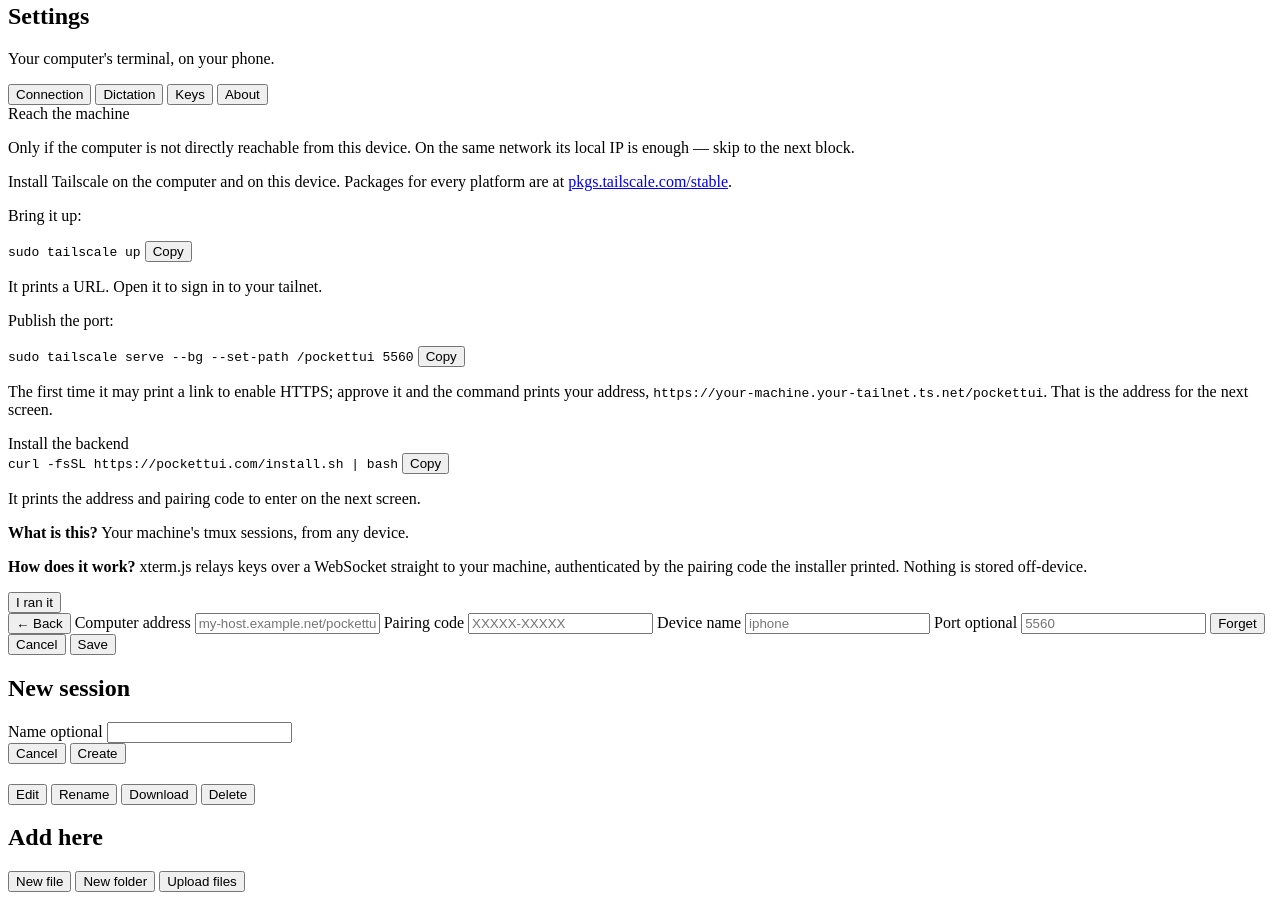
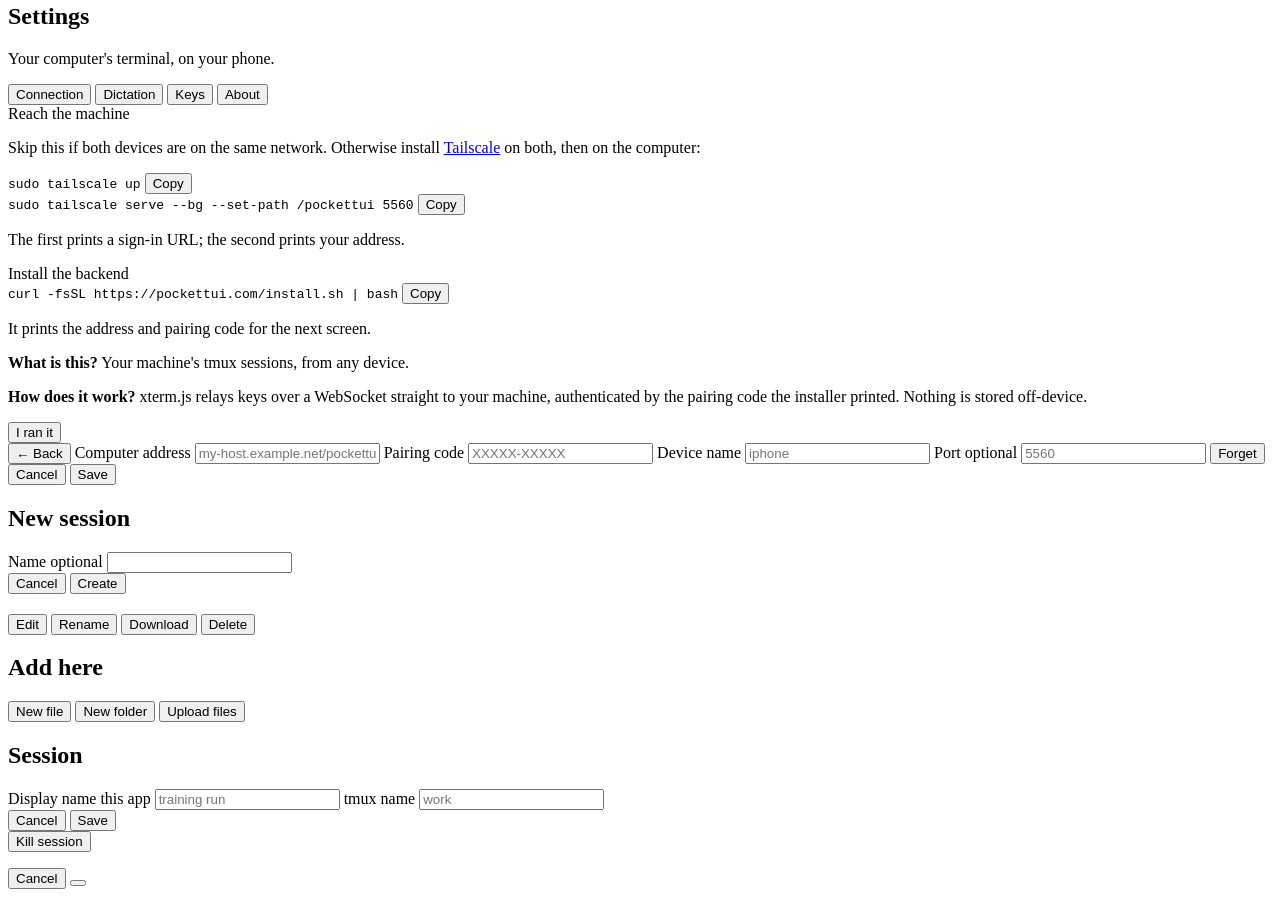
Before and after one commit to saidwivedi/PocketTUI, a plain HTML site: page src/mobile/index.src.html in a window 1280 px wide. Shown: the part 3177-4083 px from the top of the page. Drawn offline with Linux system fonts and the light colour scheme; files whose address does not match are found by name.

Commit message:
First run: shorter step one, Try demo level with the title
The Tailscale block is one sentence, two commands and one line of what they
print. The demo button moves up 4px so it centres on the sheet title.

```diff
--- a/src/mobile/index.src.html
+++ b/src/mobile/index.src.html
@@ -602,36 +602,27 @@
          pipe a stranger's script into bash. -->
     <div id="setup-step-run">
       <div class="sheet-install" id="sheet-install">
-        <!-- The same guide as the landing page's Install section, in the order
-             it has to happen: a machine the phone cannot reach is not fixed by
-             an installer, so the network comes first and the backend second. -->
+        <!-- Network first, backend second: a machine the phone cannot reach is
+             not fixed by an installer. -->
         <label>Reach the machine</label>
-        <p>Only if the computer is not directly reachable from this device. On the
-          same network its local IP is enough &mdash; skip to the next block.</p>
-        <p>Install Tailscale on the computer and on this device. Packages for every
-          platform are at <a href="https://pkgs.tailscale.com/stable/" target="_blank"
-          rel="noopener">pkgs.tailscale.com/stable</a>.</p>
-        <p>Bring it up:</p>
+        <p>Skip this if both devices are on the same network. Otherwise install
+          <a href="https://pkgs.tailscale.com/stable/" target="_blank"
+          rel="noopener">Tailscale</a> on both, then on the computer:</p>
         <div class="cmd">
           <code id="cmd-ts-up">sudo tailscale up</code>
           <button type="button" data-copy="cmd-ts-up">Copy</button>
         </div>
-        <p>It prints a URL. Open it to sign in to your tailnet.</p>
-        <p>Publish the port:</p>
         <div class="cmd">
           <code id="cmd-ts-serve">sudo tailscale serve --bg --set-path /pockettui 5560</code>
           <button type="button" data-copy="cmd-ts-serve">Copy</button>
         </div>
-        <p>The first time it may print a link to enable HTTPS; approve it and the
-          command prints your address,
-          <code>https://your-machine.your-tailnet.ts.net/pockettui</code>. That is the
-          address for the next screen.</p>
+        <p>The first prints a sign-in URL; the second prints your address.</p>
         <label>Install the backend</label>
         <div class="cmd">
           <code id="install-cmd">curl -fsSL https://pockettui.com/install.sh | bash</code>
           <button type="button" id="btn-copy-install" data-copy="install-cmd">Copy</button>
         </div>
-        <p>It prints the address and pairing code to enter on the next screen.</p>
+        <p>It prints the address and pairing code for the next screen.</p>
       </div>
       <div class="sheet-faq" id="sheet-faq">
         <p><b>What is this?</b> Your machine's tmux sessions, from any device.</p>
```
Also changed, not shown: src/mobile/styles.css.
